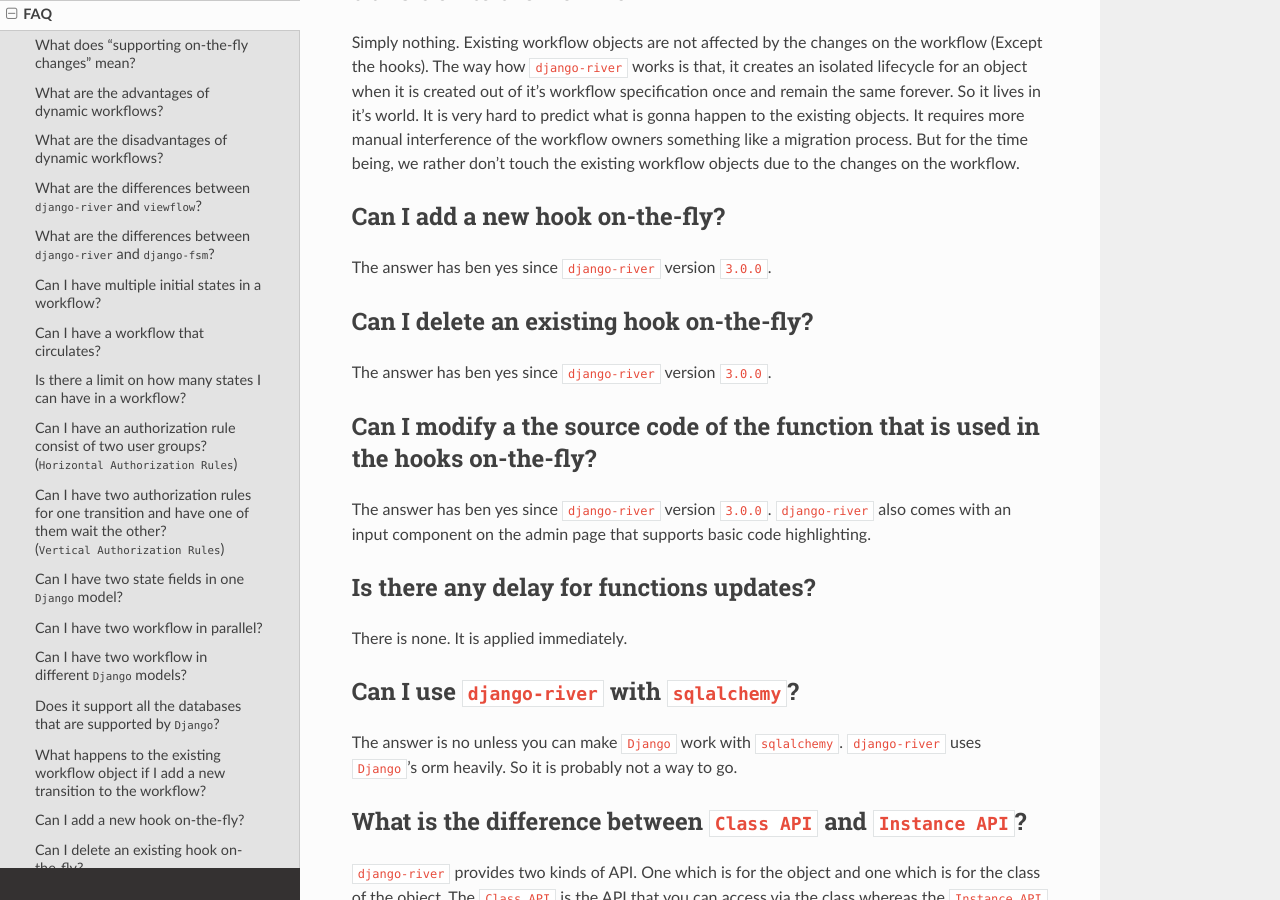
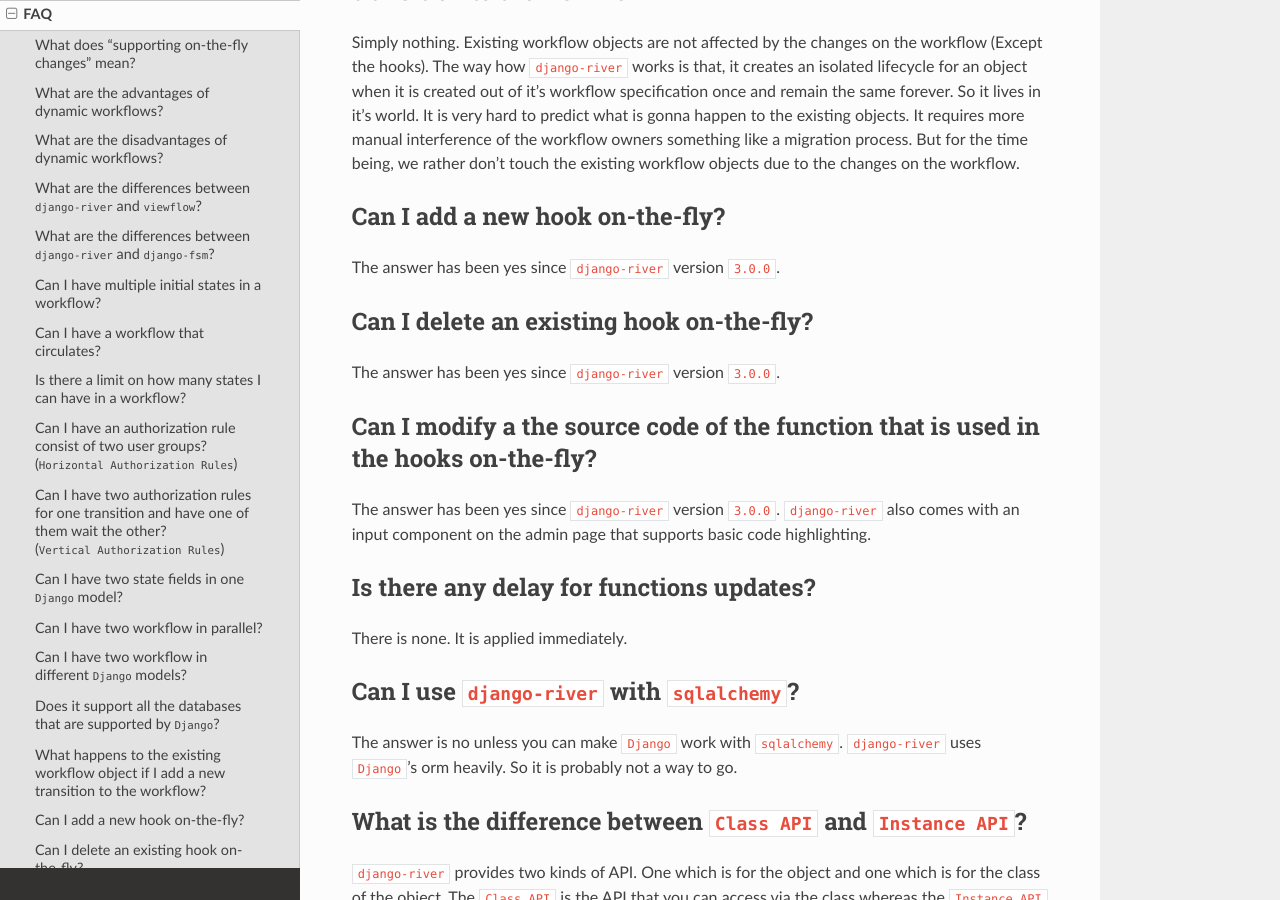
Before and after one commit to javrasya/django-river, a Sphinx documentation site: the page built from docs/faq.rst, in a window 1280 px wide and 900 px high, scrolled down 2562 px. Built offline with Sphinx 7.4.7 and the Read the Docs theme 2.0.0, drawn with Linux system fonts in a browser that asks for light colours; pages that are not in the unit, such as notebooks, are missing from menus.

Commit message:
fix typo in faq docs

```diff
--- a/docs/faq.rst
+++ b/docs/faq.rst
@@ -123,17 +123,17 @@ touch the existing workflow objects due to the changes on the workflow.
 Can I add a new hook on-the-fly?
 ~~~~~~~~~~~~~~~~~~~~~~~~~~~~~~~~
 
-The answer has ben yes since ``django-river`` version ``3.0.0``.
+The answer has been yes since ``django-river`` version ``3.0.0``.
 
 Can I delete an existing hook on-the-fly?
 ~~~~~~~~~~~~~~~~~~~~~~~~~~~~~~~~~~~~~~~~~
 
-The answer has ben yes since ``django-river`` version ``3.0.0``.
+The answer has been yes since ``django-river`` version ``3.0.0``.
 
 Can I modify a the source code of the function that is used in the hooks on-the-fly?
 ~~~~~~~~~~~~~~~~~~~~~~~~~~~~~~~~~~~~~~~~~~~~~~~~~~~~~~~~~~~~~~~~~~~~~~~~~~~~~~~~~~~~
 
-The answer has ben yes since ``django-river`` version ``3.0.0``. ``django-river`` also
+The answer has been yes since ``django-river`` version ``3.0.0``. ``django-river`` also
 comes with an input component on the admin page that supports basic code highlighting.
 
 Is there any delay for functions updates?
```
